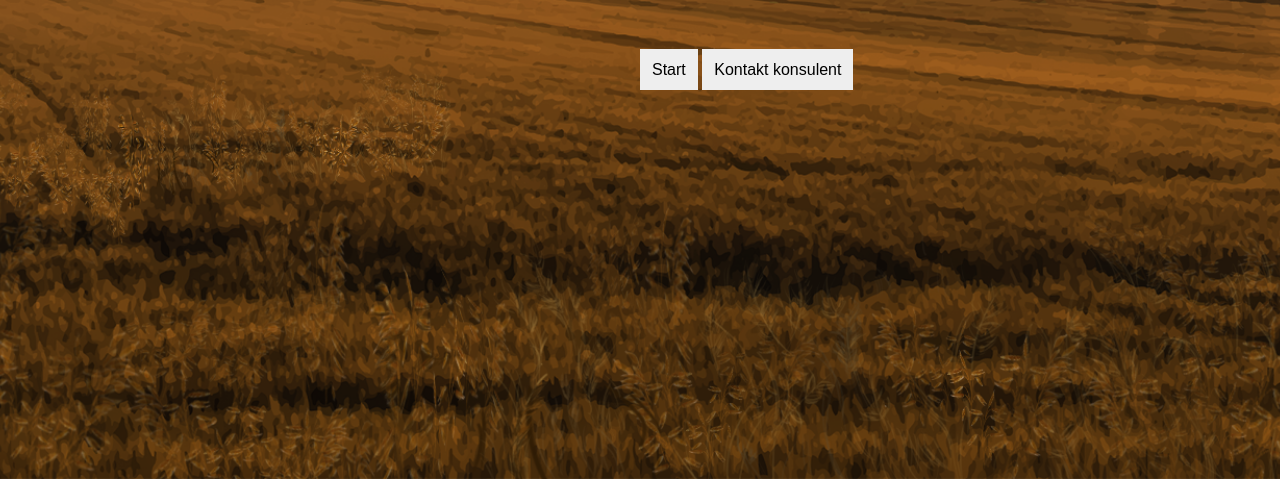
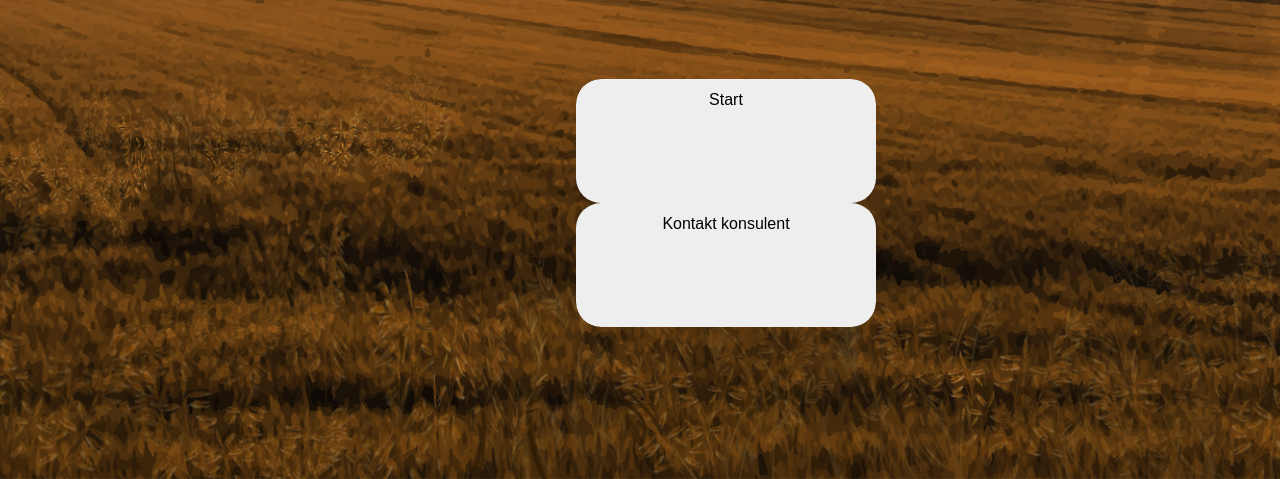
Before and after one commit to LivKrogshede/hovedopgave, a plain HTML site: page index.html in a window 1280 px wide. Shown: the part 321-800 px from the top of the page. Drawn offline with Linux system fonts and the light colour scheme.

Commit message:
Update index.css

```diff
--- a/css/index.css
+++ b/css/index.css
@@ -10,7 +10,6 @@ position: fixed;
 margin: 0 auto;
 margin-top: 100px;
 margin-left: 47%;
-
 }
 
 .logo-one img {
@@ -21,17 +20,23 @@ justify-content: center;
 }
 
 .vert-menu {
+text-align: center;
+align-content: center;
 width: 300px;
 position: fixed;
-bottom: 50%;
-left: 50%;
+top: 50%;
+left: 45%;
+overflow-y: auto;
+border-radius: 25px;
+justify-content: center;
 }
 
 .vert-menu a {
-  width: 100px;
+  align-items: center;
+  border-radius: 25px;
+  display: block;
   height: 100px;
-  top: 50%;
-  left: 50%;
+  justify-content: center;
   background-color: #eee;
   color: black;
   padding: 12px;
```
